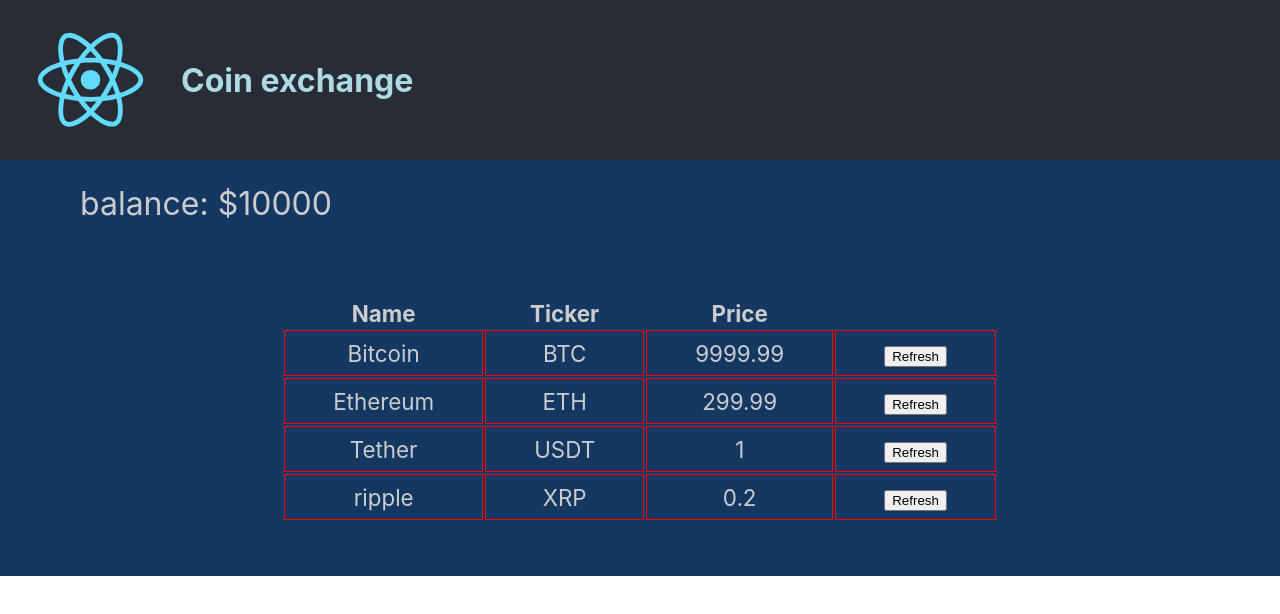
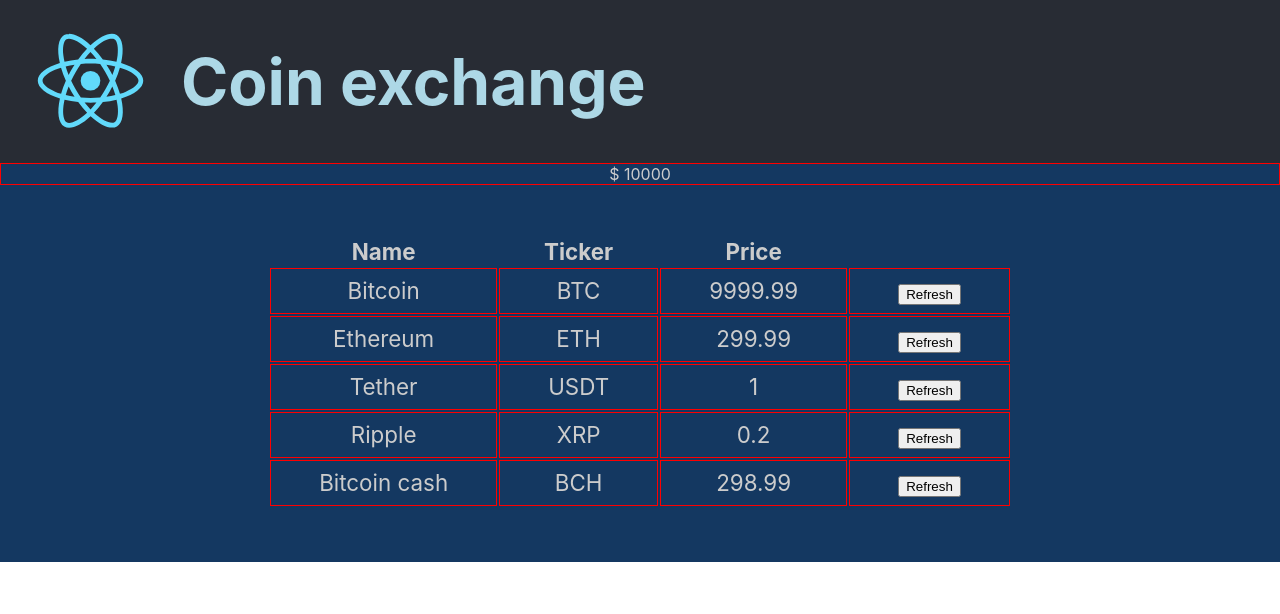
Before and after one commit to jelloss/top-coins-atm, a React (Create React App) app: page / in a window 1280 px wide. Shown: the top 614 px of the page. Built offline with nearby package versions, Linux system fonts and the light colour scheme.

Commit message:
componentization and prop drilling

```diff
--- a/src/App.css
+++ b/src/App.css
@@ -35,12 +35,3 @@
 .App-link {
   color: #61dafb;
 }
-
-@keyframes App-logo-spin {
-  from {
-    transform: rotate(0deg);
-  }
-  to {
-    transform: rotate(360deg);
-  }
-}
--- a/src/App.js
+++ b/src/App.js
@@ -1,37 +1,69 @@
 import React from 'react';
-import logo from './logo.svg';
-import './App.css';
-import Coin from './components/Coin/Coin';
+import CoinList from './components/CoinList/CoinList';
 import AccountBalance from './components/AccountBalance/AccountBalance'
+import { v4 as uuidv4 } from 'uuid';
+import styled from 'styled-components';
+import ExchangeHeader from './components/ExchangeHeader/ExchangeHeader';
+
+const Div = styled.div`
+  text-align: center;
+  background-color: rgb(20, 56, 97);
+  color: #cccccc;
+
+`;
+
+class App extends React.Component {
+  constructor(props) {
+      super(props);
+      this.state = {
+        balance: 10000,
+        coinData:[
+          {
+            key: uuidv4(),
+            name: "Bitcoin",
+            ticker: "BTC",
+            price: 9999.99
+          },
+          {
+            key: uuidv4(),
+            name: "Ethereum",
+            ticker: "ETH",
+            price: 299.99
+          },
+          {
+            key: uuidv4(),
+            name: "Tether",
+            ticker: "USDT",
+            price:  1.0
+          },
+          {
+            key: uuidv4(),
+            name: "Ripple",
+            ticker: "XRP",
+            price:  0.2
+          },
+          {
+            key: uuidv4(),
+            name: "Bitcoin cash",
+            ticker: "BCH",
+            price:  298.99
+          }
 
 
-function App() {
-  return (
-    <div className="App">
-      <header className="App-header">
-        <img src={logo} alt="React logo" className="App-logo" />
-        <h1 className="App-title">
-          Coin exchange
-        </h1>
-      </header>
-      <AccountBalance amount={10000}/>
-      <table className="coin-table">
-      <thead>
-          <tr>
-            <th>Name</th>
-            <th>Ticker</th>
-            <th>Price</th>
-          </tr>
-      </thead>
-      <tbody>
-          <Coin name="Bitcoin" ticker="BTC" price={9999.99} />
-          <Coin name="Ethereum" ticker="ETH" price={299.99} />
-          <Coin name="Tether" ticker="USDT" price={1.0}/>
-          <Coin name="ripple" ticker="XRP" price={0.2}/>
-      </tbody>
-    </table>
-    </div>
-  );
+        ]
+      }
+  }
+  render(){
+    return (
+      <Div className="App">
+        <ExchangeHeader />
+        <AccountBalance amount={this.state.balance}/>
+        <CoinList coinData={this.state.coinData} />
+      </Div>
+    );
+
+  }
+
 }
 
 export default App;
--- a/src/components/AccountBalance/AccountBalance.jsx
+++ b/src/components/AccountBalance/AccountBalance.jsx
@@ -3,9 +3,7 @@
 import styled from 'styled-components';
 
 const Section = styled.section`
-    font-size: 2rem;
-    text-align: left;
-    padding: 1.5rem 0 1.5rem 5rem;
+    border: 1px solid red;
 `;
 
 
@@ -13,7 +11,7 @@
     render() {
         return (
             <Section >
-             balance: ${this.props.amount}
+             $ {this.props.amount}
             </Section>
         );
     }
--- a/src/components/Coin/Coin.css
+++ /dev/null
@@ -1,4 +0,0 @@
-.coin-row td {
-    border: 1px solid #cccccc;
-    width: 25vh;
-}
--- /dev/null
+++ b/src/components/CoinList/CoinList.jsx
@@ -0,0 +1,34 @@
+import React, { Component } from 'react';
+import Coin from '../Coin/Coin';
+import styled from 'styled-components';
+
+const Table = styled.table`
+    margin: 50px auto 50px auto;
+    display: inline-block;
+    font-size: 1.4rem;
+
+`;
+
+export default class CoinList extends Component {
+    render() {
+        return (
+            <Table>
+            <thead>
+                <tr>
+                  <th>Name</th>
+                  <th>Ticker</th>
+                  <th>Price</th>
+                </tr>
+            </thead>
+            <tbody>
+              {
+                this.props.coinData.map( ({name, ticker, price}) =>
+                  <Coin key={ticker} name={name} ticker={ticker} price={price} />
+                )
+              }
+
+            </tbody>
+          </Table>
+        )
+    }
+}
--- /dev/null
+++ b/src/components/ExchangeHeader/ExchangeHeader.jsx
@@ -0,0 +1,39 @@
+import React, { Component } from 'react'
+import logo from './logo.svg';
+import styled from 'styled-components';
+
+
+const Img = styled.img`
+    height: 8rem;
+    pointer-events: none;
+`;
+
+const Header = styled.header`
+    background-color: #282c34;
+    min-height: 20vh;
+    display: flex;
+    flex-direction: row;
+    align-items: center;
+    justify-content: flex-start;
+
+    color: lightblue;
+`;
+
+const H1 = styled.h1`
+    font-size: 4rem;
+`;
+
+
+
+export default class ExchangeHeader extends Component {
+    render() {
+        return (
+            <Header className="App-header">
+                <Img src={logo} alt="React logo" />
+                <H1>
+                    Coin exchange
+                </H1>
+            </Header>
+        );
+    }
+}
```
Also changed, not shown: src/components/ExchangeHeader/logo.svg (renamed from src/logo.svg).
